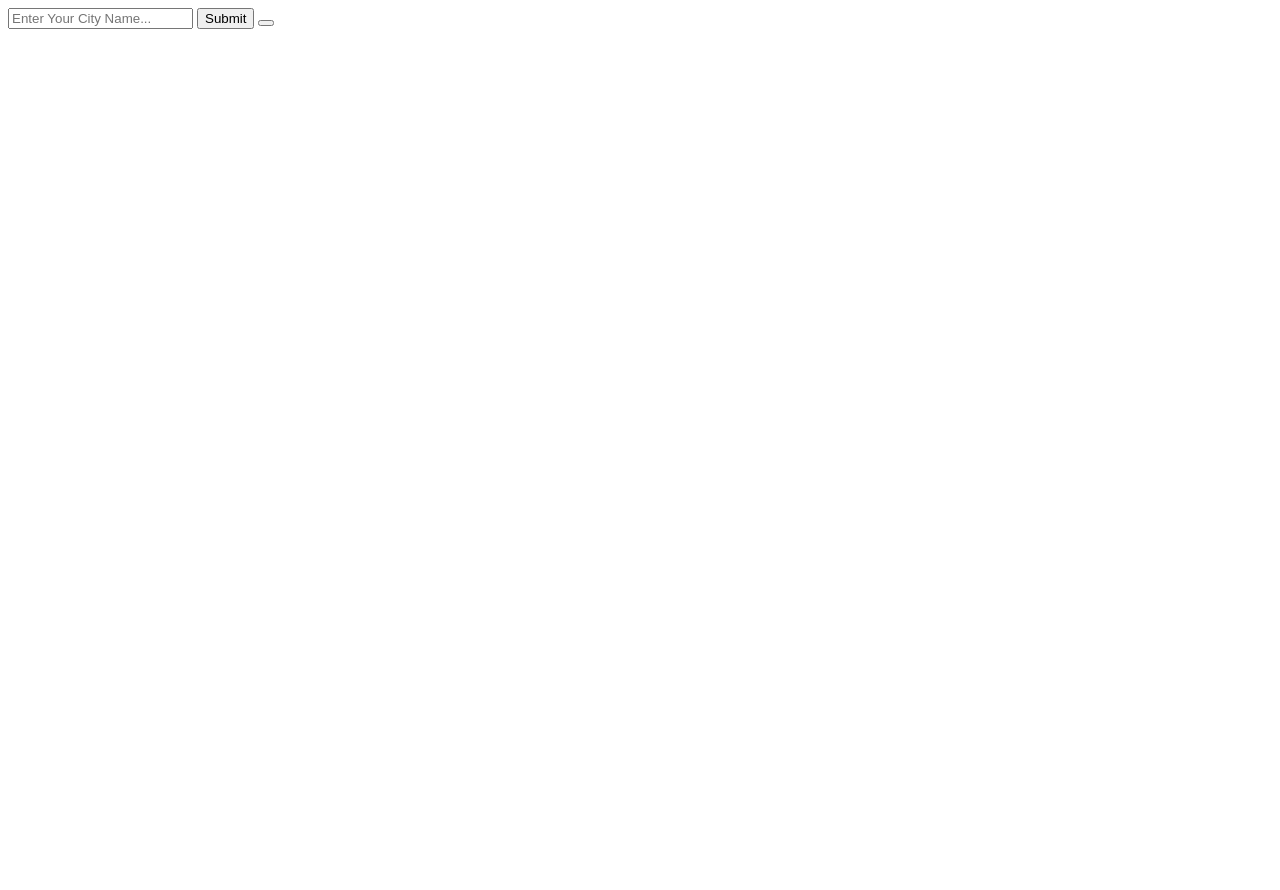
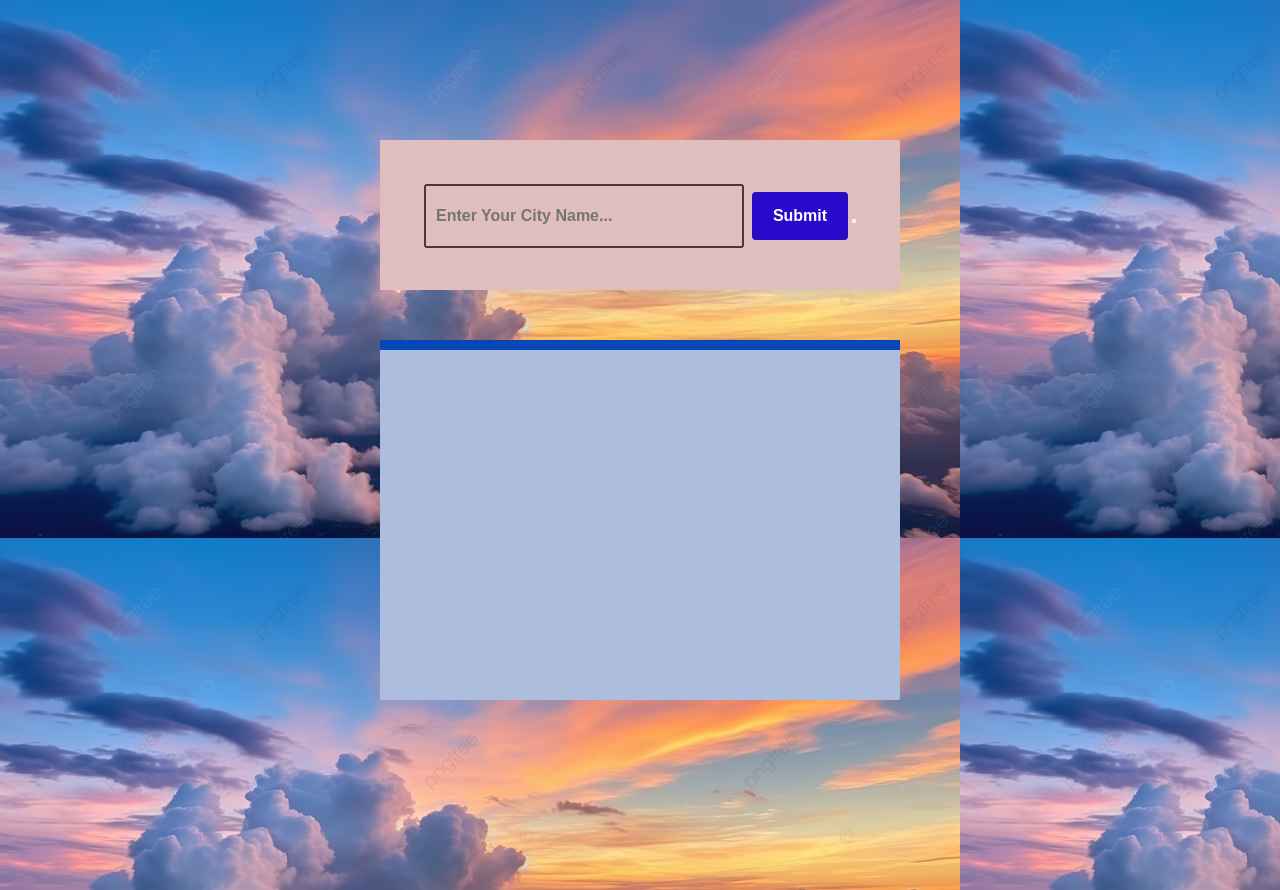
Before and after one commit to abisheksenthilkumar/Weather-Website, a plain HTML site: page index.html in a window 1280 px wide. Before the commit the page ends 800 px from the top, so only its background shows below. Drawn offline with Linux system fonts and the light colour scheme.

Commit message:
second commit

```diff
--- a/index.css
+++ b/index.css
@@ -0,0 +1,88 @@
+* {
+  margin: 0;
+  padding: 0;
+  box-sizing: border-box;
+}
+
+body {
+  background-image: url("./weather.png");
+}
+
+.container {
+  width: 600px;
+  margin: 100px auto;
+  padding: 40px;
+}
+
+.inputs {
+  padding: 2rem 0 2rem 0;
+  text-align: center;
+  justify-content: center;
+  background: rgb(224, 190, 190);
+  height: 150px;
+}
+
+.inputs input[type="text"] {
+  height: 4rem;
+  width: 20rem;
+  background: #212121;
+  font-weight: bold;
+  font-size: 1rem;
+  padding: 10px;
+  border: none;
+  background-color: transparent;
+  border: 2px solid #473939;
+  border-radius: 3px;
+  margin-right: 4px;
+}
+
+.inputs input[type="submit"] {
+  height: 3rem;
+  width: 6rem;
+  background: #270aca;
+  font-weight: bold;
+  color: white;
+  font-size: 1rem;
+  margin-top: 20px;
+  border: none;
+  border-radius: 4px;
+}
+
+.display {
+  text-align: center;
+  width: 520px;
+  color: #16a864;
+}
+
+.wrapper {
+  margin: 0 9 rem;
+  background-color: rgb(172, 189, 221);
+  height: 45vh;
+  margin: 50px auto;
+  border-radius: 2px;
+}
+
+.wrapper h2 {
+  padding: 5px 0;
+  text-align: center;
+  background: #0548b5;
+  color: white;
+}
+
+.wrapper p {
+  margin: 20px 50px;
+  margin-right: 20px;
+  text-align: left;
+  color: #04214c;
+  font-size: 23px;
+}
+
+.wrapper h2 span {
+  font-size: 26px;
+  color: #9beefb;
+}
+
+.wrapper p span {
+  color: #5e0df4;
+  font-size: 25px;
+}
--- a/index.html
+++ b/index.html
@@ -16,6 +16,15 @@
                 <input type="submit" value="Submit" id="add">
                 <button placeholder="submit" id="add"></button>
             </section>
+
+            <section class="display">
+                <div class="wrapper">
+                    <h2 id="cityoutput"></h2>
+                    <p id="description"></p>
+                    <p id="temp"></p>
+                    <p id="wind"></p>
+                </div>
+            </section>
         </section>
     </div>
 </body>
```
Also changed, not shown: index.js (+33 -0 lines).
